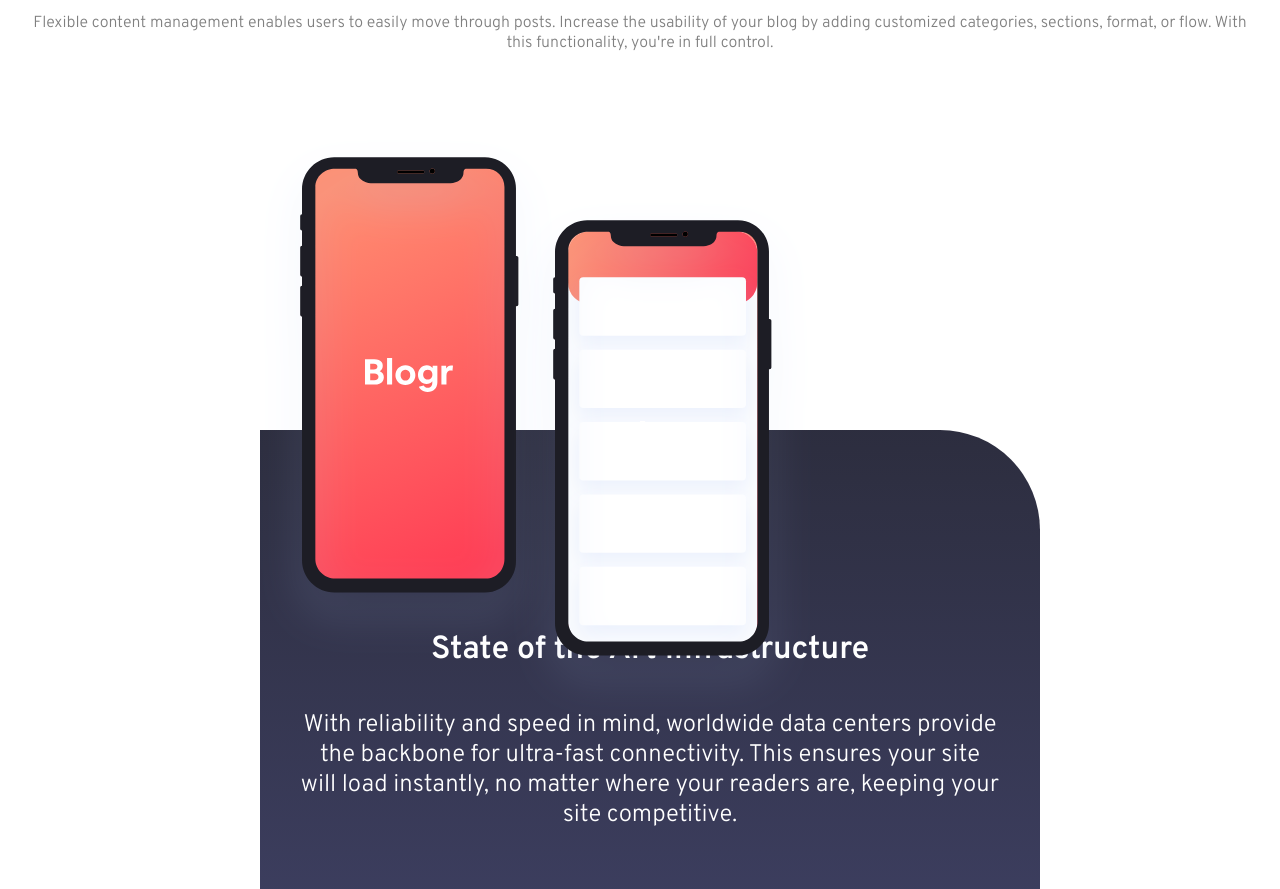
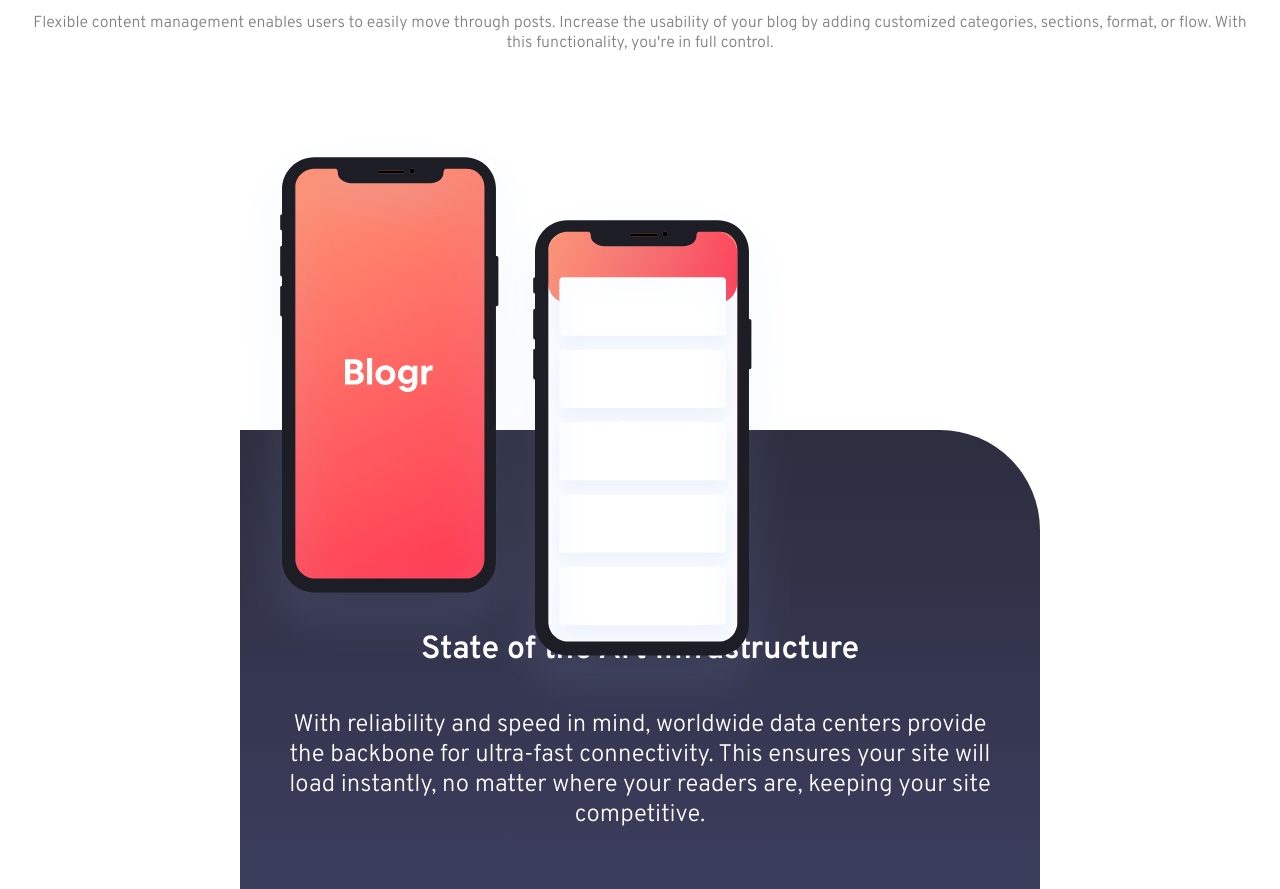
Before and after one commit to Maxime558/Blog-landing, a plain HTML site: page index.html in a window 1280 px wide. Shown: the part 1250-2139 px from the top of the page. Drawn offline with Linux system fonts and the light colour scheme.

Commit message:
Changement de taille pour le background color art

```diff
--- a/assets/css/style.css
+++ b/assets/css/style.css
@@ -231,6 +231,7 @@
   padding: 20px;
   position: relative;
   z-index: 2;
+  padding-left: 0;
 }
 
 #art img {
@@ -243,7 +244,7 @@
 #art #backgroundart {
   position: absolute;
   display: flex;
-  flex-direction: column; /* Place les éléments en colonne */
+  flex-direction: column;
   justify-content: center;
   align-items: center;
   background: linear-gradient(hsl(237, 17%, 21%), hsl(237, 23%, 32%));
@@ -254,6 +255,7 @@
   background-repeat: no-repeat;
   background-position: center;
   margin: 0 auto;
+  width: 100%;
   max-width: 1920px;
   height: 70vh;
   top: 50%;
```
